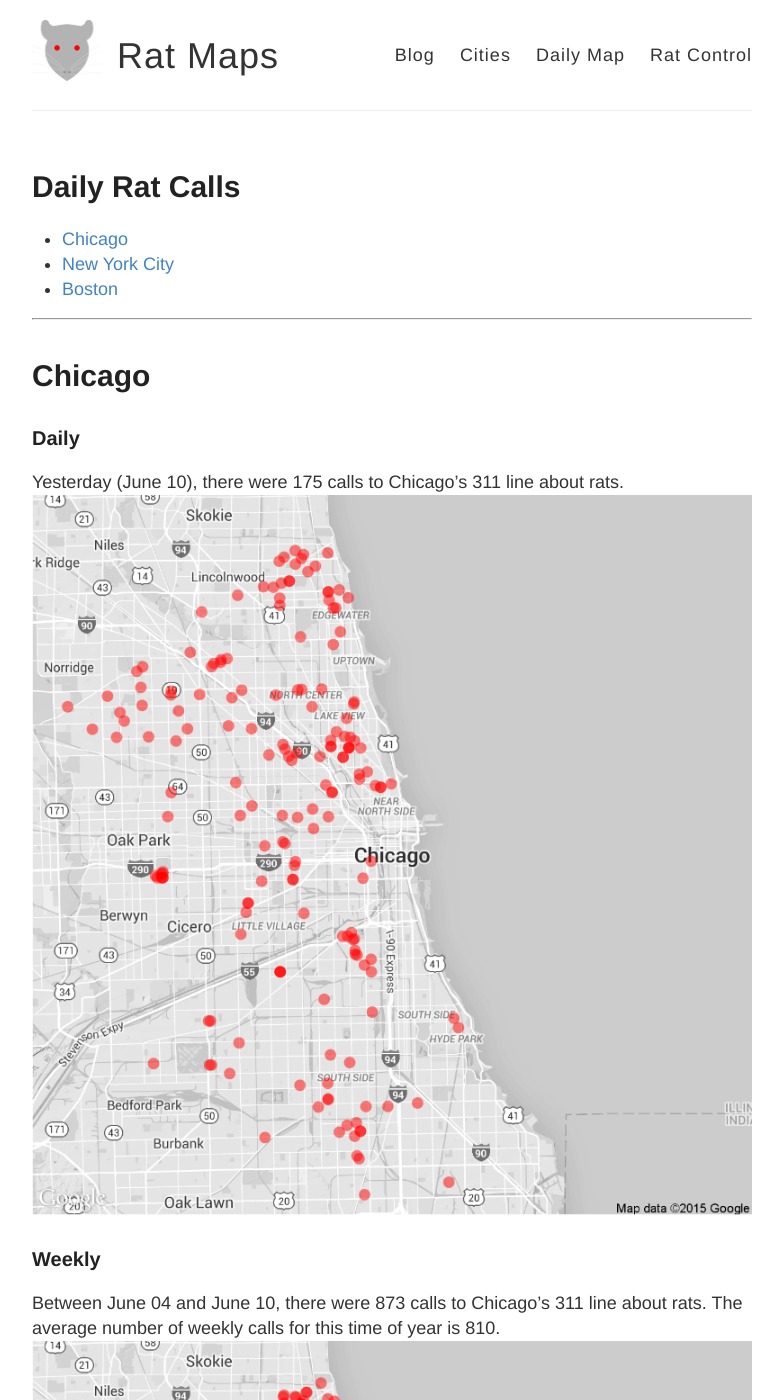
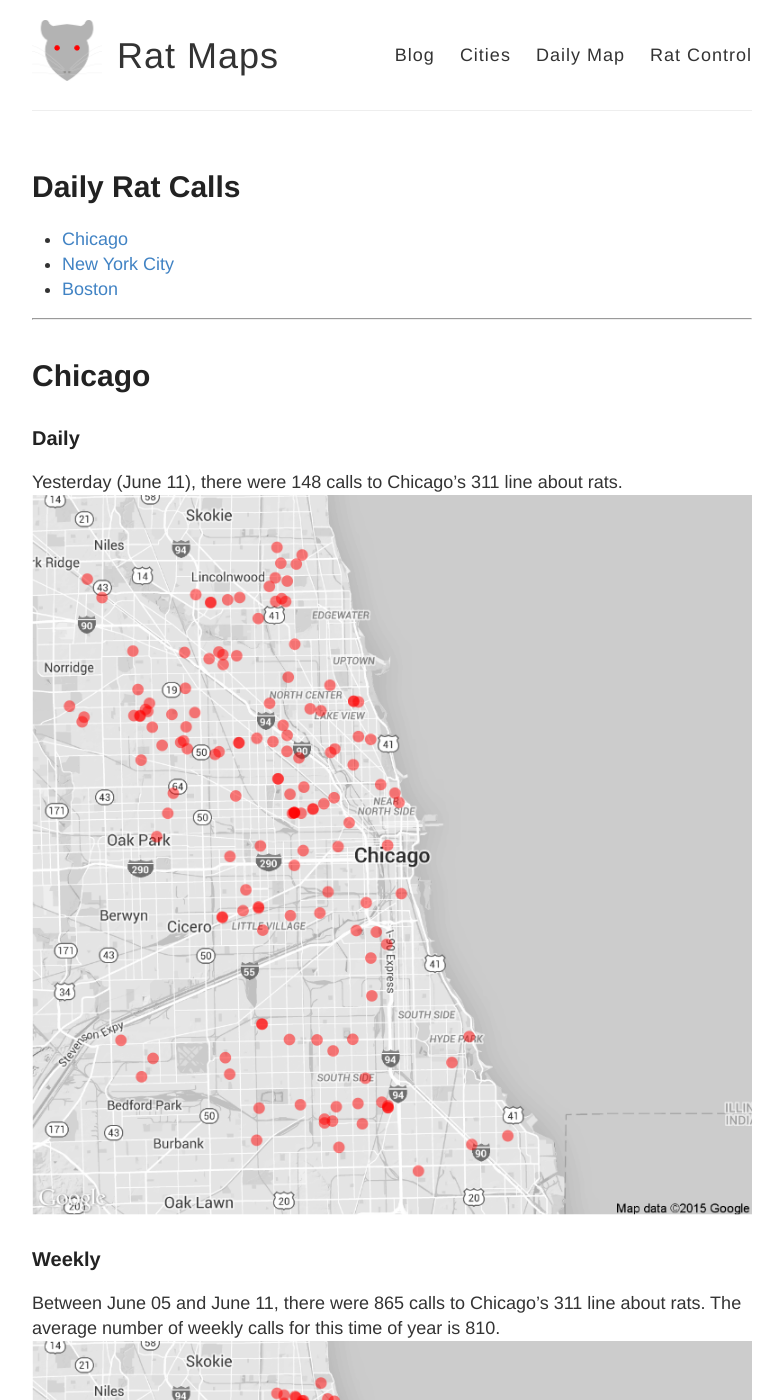
Before and after one commit to DanielHadley/ratmaps, a Jekyll site: the page built from daily.md, in a window 1280 px wide and 1400 px high. Shown: the whole window, without its empty margins (248-1031 px from the left). Built offline with Jekyll 4.4.1, drawn with Linux system fonts in a browser that asks for light colours; comment, search, counter and statistics services are not loaded; some of the changed text lies outside the part shown.

Commit message:
Daily Maps

```diff
--- a/daily.md
+++ b/daily.md
@@ -15,22 +15,22 @@ tags: Chicago NYC weekly daily rats
 
 ### Daily
 
-Yesterday (June 10), there were 175 calls to Chicago's 311 line about rats.
+Yesterday (June 11), there were 148 calls to Chicago's 311 line about rats.
 ![Chicago rat calls to 311 weekly map]({{ site.cityimages }}/daily/Chicago_Rat_Map_Daily.png)
 
 ### Weekly
-Between June 04 and June 10, there were 873 calls to Chicago's 311 line about rats. The average number of weekly calls for this time of year is 810.
+Between June 05 and June 11, there were 865 calls to Chicago's 311 line about rats. The average number of weekly calls for this time of year is 810.
 ![Chicago rat calls to 311 weekly map]({{ site.cityimages }}/daily/Chicago_Rat_Map_Weekly.png)
 ***
 # New York City <a id="nyc"><a>
 
 ### Daily
 
-Yesterday (June 10), there were 0 calls to New York City's 311 line about rats.
+Yesterday (June 11), there were 0 calls to New York City's 311 line about rats.
 ![NYC rat calls to 311 weekly map]({{ site.cityimages }}/daily/NYC_Rat_Map_Daily.png)
 
 ### Weekly
-Between June 04 and June 10, there were 0 calls to New York City's 311 line about rats. The average number of weekly calls for this time of year is 280.
+Between June 05 and June 11, there were 0 calls to New York City's 311 line about rats. The average number of weekly calls for this time of year is 280.
 ![NYC rat calls to 311 weekly map]({{ site.cityimages }}/daily/NYC_Rat_Map_Weekly.png)
 
 Each red dot represents one call about a rat seen in that location. The dots are transparent, so multiple calls from one location will be seen as a solid dot. The usual caveats apply: more calls do not necessarily mean that there are more rats in that location than other parts of the city. A cluster of dots could indicate that one resident is unusually vocal about rodents in his or her neighborhood. Also, more densely populated neighborhoods tend to make more calls to 311.
```
Also changed, not shown: images/pages/daily/Chicago_Rat_Map_Daily.png, images/pages/daily/Chicago_Rat_Map_Weekly.png, images/pages/daily/NYC_Rat_Map_Daily.png, images/pages/daily/NYC_Rat_Map_Weekly.png.
